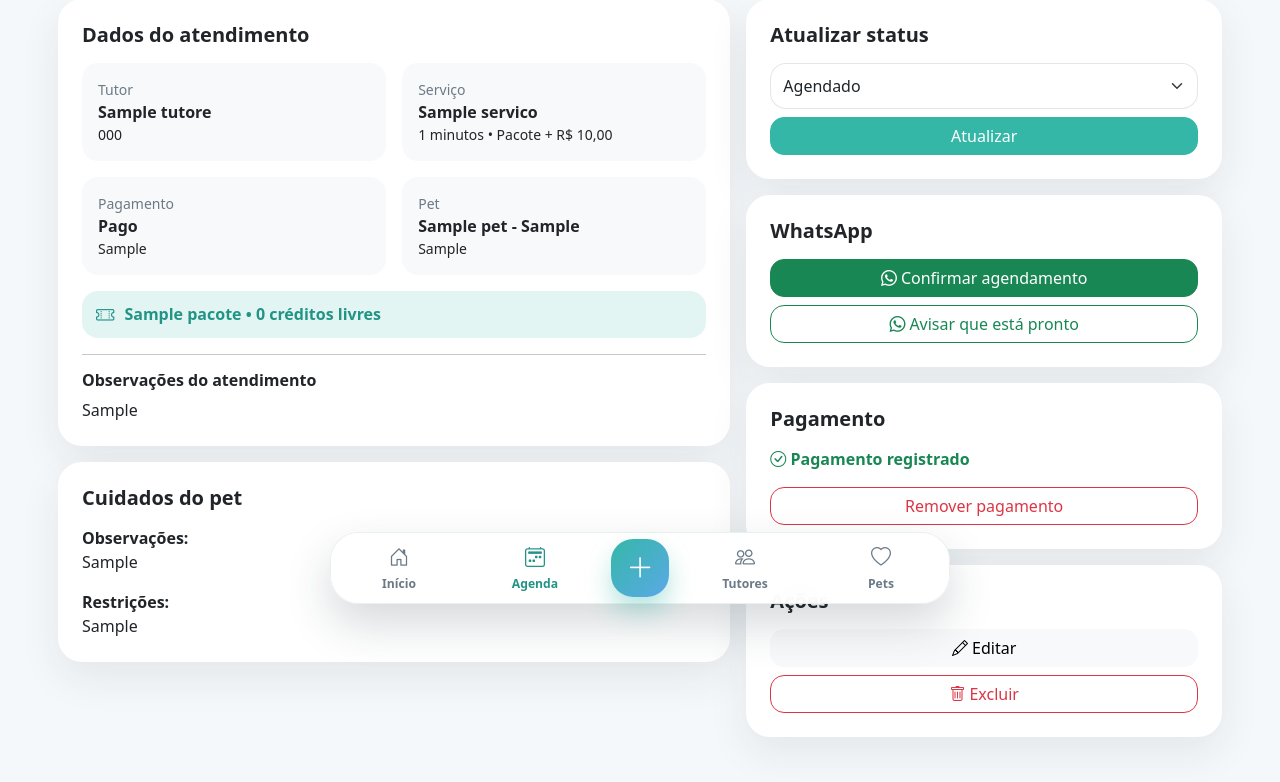
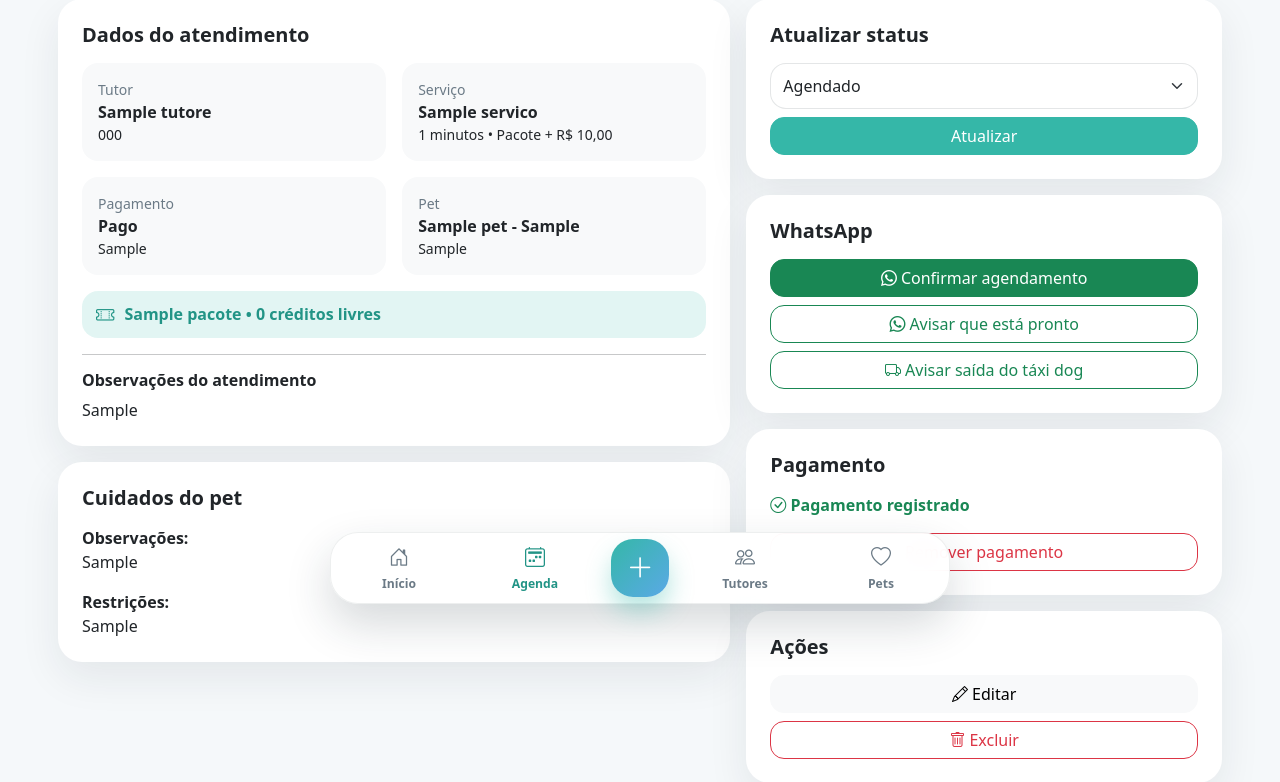
Before and after one commit to DiegoCost4/petagenda_pro, a Flask app: page /agenda/1 in a window 1280 px wide. Shown: the part 184-966 px from the top of the page. Run offline with Flask 3, Linux system fonts and the light colour scheme; a user stored in the database is signed in; tables that the repository leaves empty hold one stand-in row (values such as "Sample post").

Commit message:
feature: botão para avisar taxi dog

```diff
--- a/app/models.py
+++ b/app/models.py
@@ -355,6 +355,10 @@ class Agendamento(TimestampMixin, db.Model):
     def whatsapp_pronto(self):
         return f"Olá! O {self.pet.nome} já está pronto para retirada."
 
+    @property
+    def whatsapp_taxi_dog(self):
+        return f"Olá! O {self.pet.nome} já está pronto! Nossa equipe já vai levá-lo para casa com o táxi dog."
+
 
 class AgendamentoServico(TimestampMixin, db.Model):
     __tablename__ = "agendamentos_servicos"
--- a/app/routes/agenda.py
+++ b/app/routes/agenda.py
@@ -284,7 +284,15 @@ def detalhe(agendamento_id):
     agendamento = db.get_or_404(Agendamento, agendamento_id)
     msg_confirmacao = whatsapp_url(agendamento.tutor.telefone, agendamento.whatsapp_confirmacao)
     msg_pronto = whatsapp_url(agendamento.tutor.telefone, agendamento.whatsapp_pronto)
-    return render_template("agenda/detalhe.html", agendamento=agendamento, status_options=STATUS_AGENDAMENTO, msg_confirmacao=msg_confirmacao, msg_pronto=msg_pronto)
+    msg_taxi_dog = whatsapp_url(agendamento.tutor.telefone, agendamento.whatsapp_taxi_dog)
+    return render_template(
+        "agenda/detalhe.html",
+        agendamento=agendamento,
+        status_options=STATUS_AGENDAMENTO,
+        msg_confirmacao=msg_confirmacao,
+        msg_pronto=msg_pronto,
+        msg_taxi_dog=msg_taxi_dog,
+    )
 
 
 @bp.route("/<int:agendamento_id>/editar", methods=["GET", "POST"])
--- a/app/templates/agenda/detalhe.html
+++ b/app/templates/agenda/detalhe.html
@@ -53,6 +53,7 @@
       <div class="d-grid gap-2">
         <a class="btn btn-success" href="{{ msg_confirmacao }}" target="_blank"><i class="bi bi-whatsapp me-1"></i>Confirmar agendamento</a>
         <a class="btn btn-outline-success" href="{{ msg_pronto }}" target="_blank"><i class="bi bi-whatsapp me-1"></i>Avisar que está pronto</a>
+        <a class="btn btn-outline-success" href="{{ msg_taxi_dog }}" target="_blank" rel="noopener noreferrer"><i class="bi bi-truck me-1"></i>Avisar saída do táxi dog</a>
       </div>
     </div>
 
```
